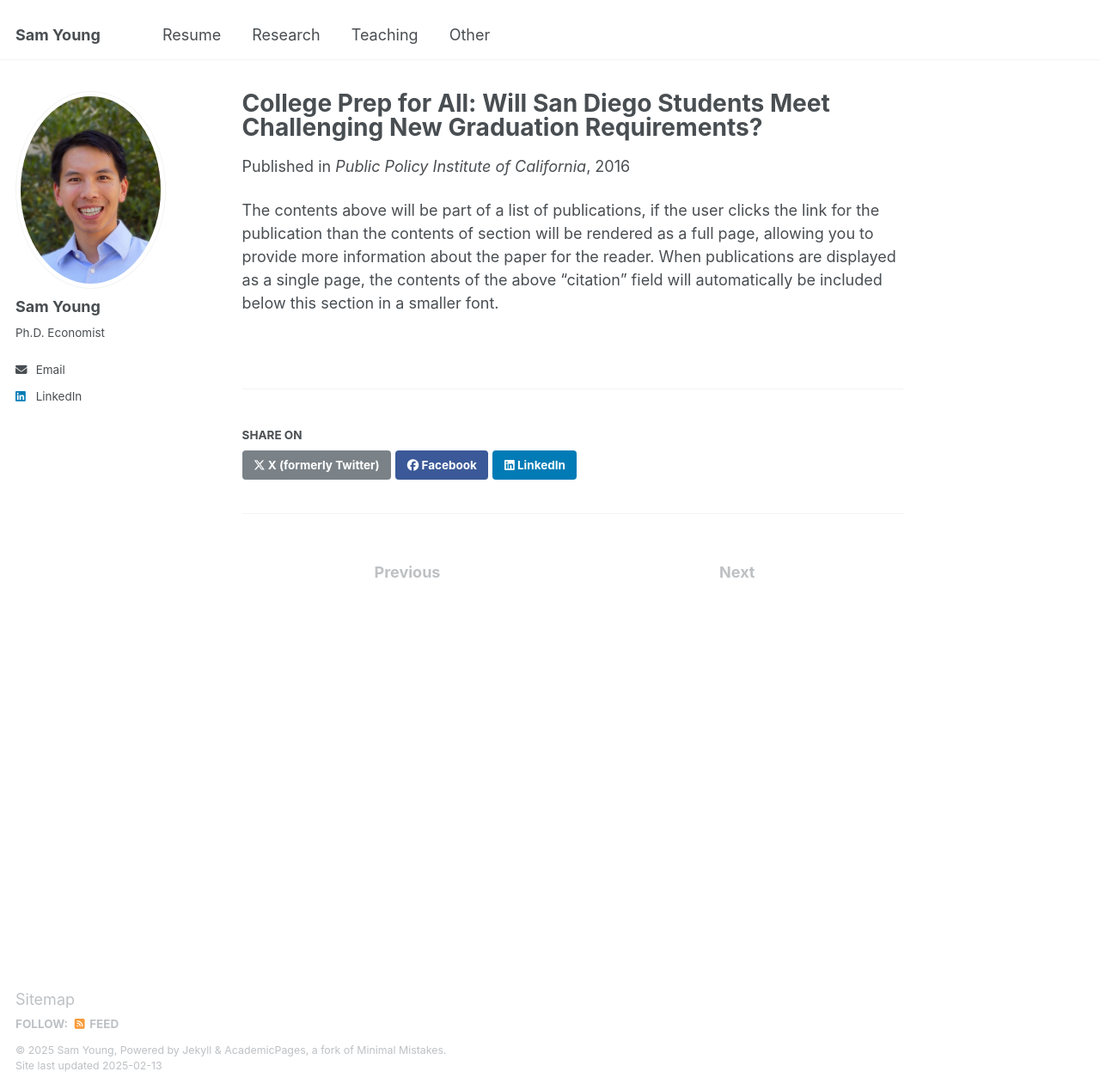
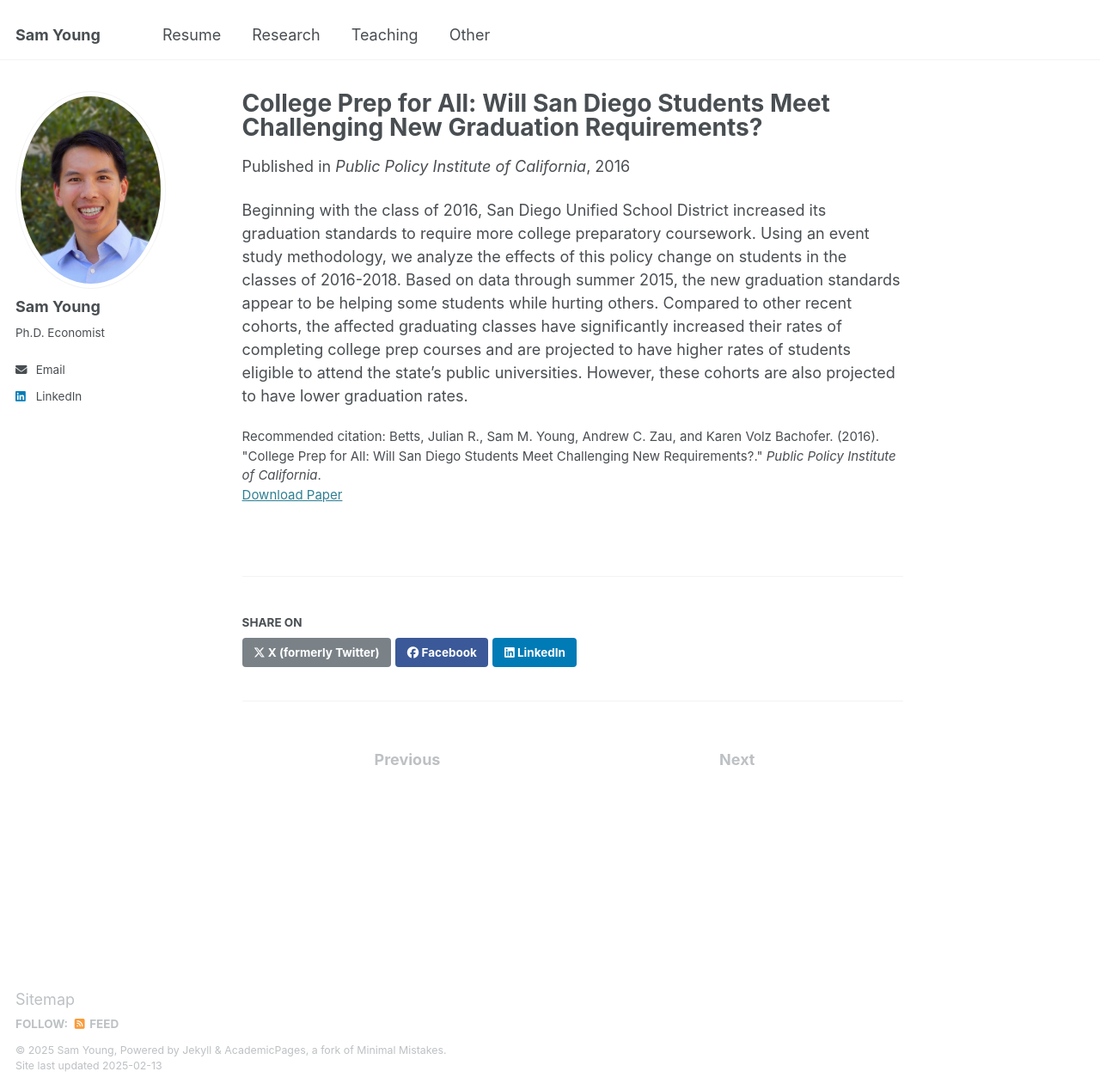
Before and after one commit to sam-young-econ/sam-young-econ.github.io, a Jekyll site: the page built from _publications/2009-10-01-paper-title-number-1.md, in a window 1280 px wide and 1268 px high. Shown: the whole window at 86% size. Built offline with Jekyll 4.4.1, drawn with Linux system fonts in a browser that asks for light colours.

Commit message:
Attempt to fill details of A-G paper

```diff
--- a/_publications/2009-10-01-paper-title-number-1.md
+++ b/_publications/2009-10-01-paper-title-number-1.md
@@ -7,6 +7,7 @@ excerpt:
 date: 2016-04-01
 venue: 'Public Policy Institute of California'
 paperurl: 'http://sam-young-econ.github.io/files/PPIC College Prep for All A-G.pdf'
+citation: 'Betts, Julian R., Sam M. Young, Andrew C. Zau, and Karen Volz Bachofer. (2016). &quot;College Prep for All: Will San Diego Students Meet Challenging New Requirements?.&quot; <i>Public Policy Institute of California</i>.'
 ---
 
-The contents above will be part of a list of publications, if the user clicks the link for the publication than the contents of section will be rendered as a full page, allowing you to provide more information about the paper for the reader. When publications are displayed as a single page, the contents of the above "citation" field will automatically be included below this section in a smaller font.
+Beginning with the class of 2016, San Diego Unified School District increased its graduation standards to require more college preparatory coursework. Using an event study methodology, we analyze the effects of this policy change on students in the classes of 2016-2018. Based on data through summer 2015, the new graduation standards appear to be helping some students while hurting others. Compared to other recent cohorts, the affected graduating classes have significantly increased their rates of completing college prep courses and are projected to have higher rates of students eligible to attend the state’s public universities. However, these cohorts are also projected to have lower graduation rates.
```
